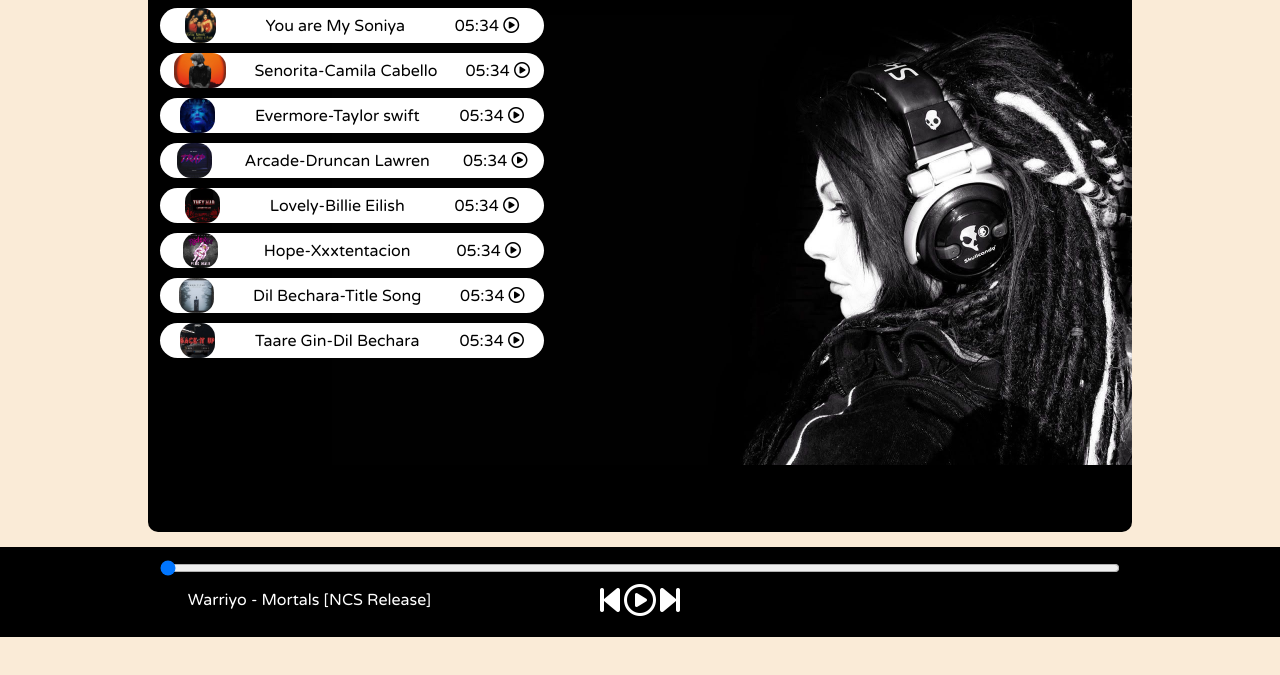
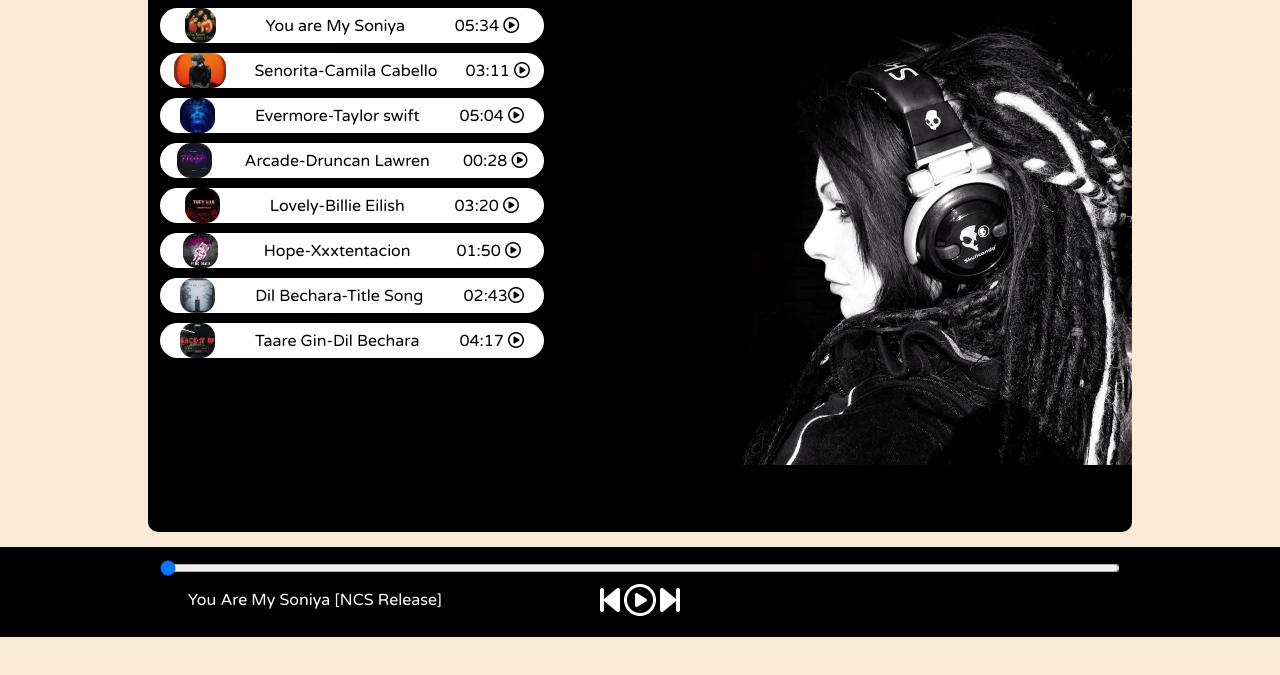
Before and after one commit to Nikk976/Spotify-Clone, a plain HTML site: page index.html in a window 1280 px wide. Shown: the part 107-782 px from the top of the page. Drawn offline with Linux system fonts and the light colour scheme.

Commit message:
updated index.html with some modifications

```diff
--- a/index.html
+++ b/index.html
@@ -31,37 +31,37 @@
                 <div class="songItem">
                     <img alt="1">
                     <span class="songName">Let me Love You</span>
-                    <span class="songlistplay"><span class="timestamp">05:34 <i id="1" class="far songItemPlay fa-play-circle"></i> </span></span>
+                    <span class="songlistplay"><span class="timestamp">03:11 <i id="1" class="far songItemPlay fa-play-circle"></i> </span></span>
                 </div>
                 <div class="songItem">
                     <img alt="1">
                     <span class="songName">Let me Love You</span>
-                    <span class="songlistplay"><span class="timestamp">05:34 <i id="2" class="far songItemPlay fa-play-circle"></i> </span></span>
+                    <span class="songlistplay"><span class="timestamp">05:04 <i id="2" class="far songItemPlay fa-play-circle"></i> </span></span>
                 </div>
                 <div class="songItem">
                     <img alt="1">
                     <span class="songName">Let me Love You</span>
-                    <span class="songlistplay"><span class="timestamp">05:34 <i id="3" class="far songItemPlay fa-play-circle"></i> </span></span>
+                    <span class="songlistplay"><span class="timestamp">00:28 <i id="3" class="far songItemPlay fa-play-circle"></i> </span></span>
                 </div>
                 <div class="songItem">
                     <img alt="1">
                     <span class="songName">Let me Love You</span>
-                    <span class="songlistplay"><span class="timestamp">05:34 <i id="4" class="far songItemPlay fa-play-circle"></i> </span></span>
+                    <span class="songlistplay"><span class="timestamp">03:20 <i id="4" class="far songItemPlay fa-play-circle"></i> </span></span>
                 </div>
                 <div class="songItem">
                     <img alt="1">
                     <span class="songName">Let me Love You</span>
-                    <span class="songlistplay"><span class="timestamp">05:34 <i id="5" class="far songItemPlay fa-play-circle"></i> </span></span>
+                    <span class="songlistplay"><span class="timestamp">01:50 <i id="5" class="far songItemPlay fa-play-circle"></i> </span></span>
                 </div>
                 <div class="songItem">
                     <img alt="1">
                     <span class="songName">Let me Love You</span>
-                    <span class="songlistplay"><span class="timestamp">05:34 <i id="6" class="far songItemPlay fa-play-circle"></i> </span></span>
+                    <span class="songlistplay"><span class="timestamp">02:43<i id="6" class="far songItemPlay fa-play-circle"></i> </span></span>
                 </div>
                 <div class="songItem">
                     <img alt="1">
                     <span class="songName">Let me Love You</span>
-                    <span class="songlistplay"><span class="timestamp">05:34 <i id="7" class="far songItemPlay fa-play-circle"></i> </span></span>
+                    <span class="songlistplay"><span class="timestamp">04:17 <i id="7" class="far songItemPlay fa-play-circle"></i> </span></span>
                 </div>
 
             </div>
@@ -78,7 +78,7 @@
             <i class="fas fa-2x fa-step-forward" id="next"></i>
         </div>
         <div class="songInfo">
-            <img src="playing2.gif" width="30px" alt="" id="gif"> <span id="masterSongName">Warriyo - Mortals [NCS Release]</span>
+            <img src="playing2.gif" width="30px" alt="" id="gif"> <span id="masterSongName">You Are My Soniya [NCS Release]</span>
         </div>
     </div>
     <script src="script.js"></script>
```
